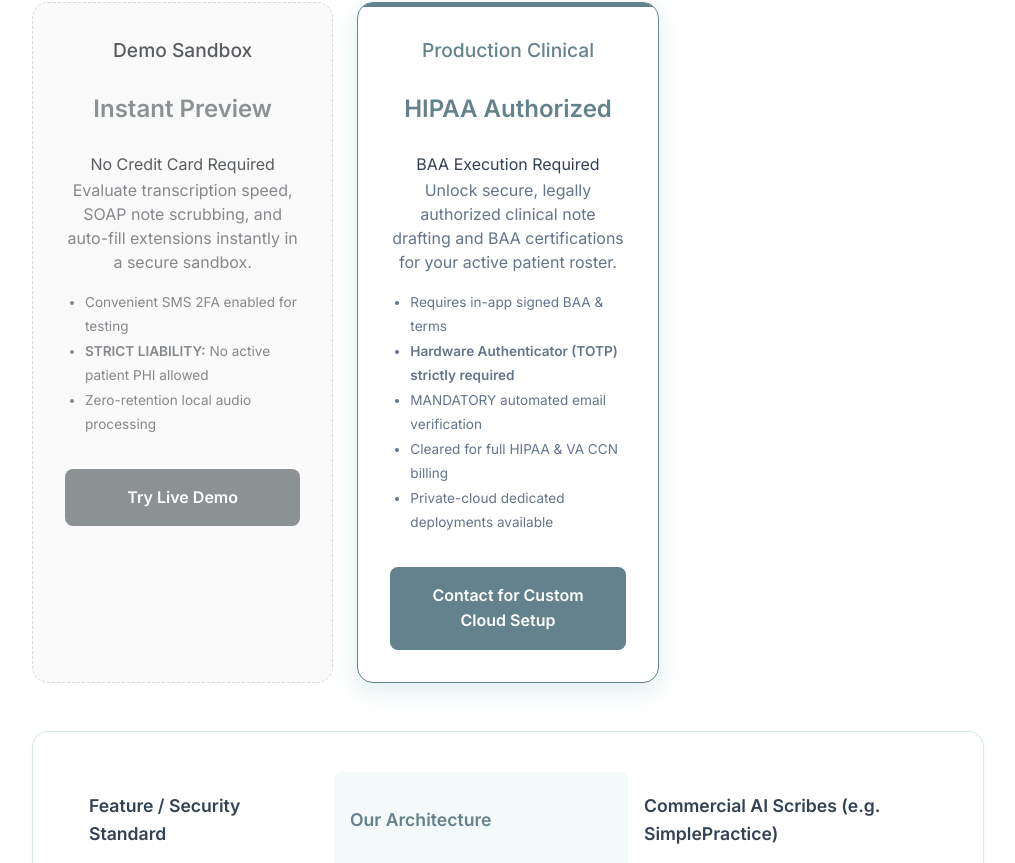
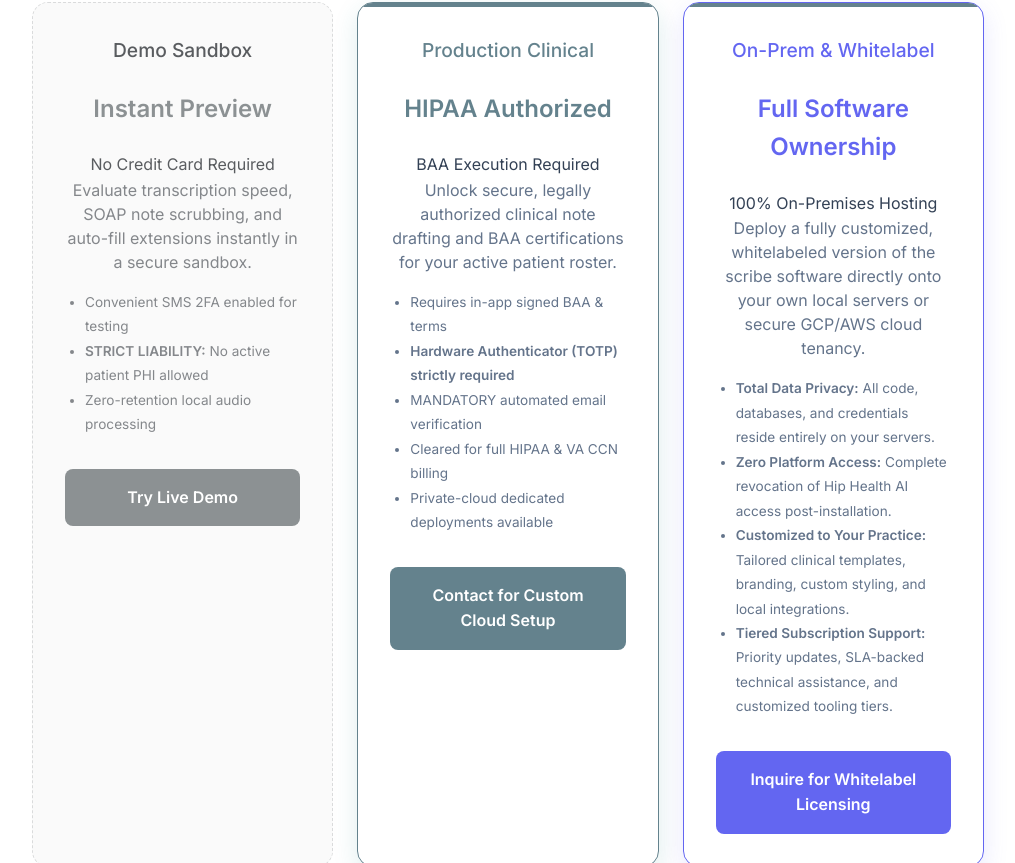
Before and after one commit to alexmarshiamft/hiphealthai, a Next.js app: page / in a window 1280 px wide. Shown: the part 1237-2100 px from the top of the page, without its empty margins (132-1147 px from the left). Built offline with nearby package versions, Linux system fonts and the light colour scheme.

Commit message:
feat: add Private Cloud & Whitelabel Licensing pricing card to landing page

```diff
--- a/src/app/page.tsx
+++ b/src/app/page.tsx
@@ -106,6 +106,27 @@
           </ul>
           <a href="mailto:sales@hiphealthai.com?subject=Production%20Cloud%20Deployment%20Inquiry" className={styles.salesButton} style={{ backgroundColor: 'var(--primary)', width: '100%', textDecoration: 'none', display: 'block', textAlign: 'center' }}>
             Contact for Custom Cloud Setup
+          </a>
+        </div>
+
+        {/* Private Cloud & Whitelabel Licensing */}
+        <div className={`${styles.costCard} ${styles.costCardPrimary}`} style={{ borderColor: '#6366f1', boxShadow: '0 8px 24px rgba(99, 102, 241, 0.15)' }}>
+          <h3 className={styles.costTitle} style={{ color: '#6366f1' }}>On-Prem & Whitelabel</h3>
+          <div style={{ fontSize: '1.5rem', fontWeight: 600, color: '#6366f1', margin: '1.5rem 0' }}>
+            Full Software Ownership
+          </div>
+          <div className={styles.billedText}>100% On-Premises Hosting</div>
+          <p className={styles.costDesc} style={{ minHeight: '80px' }}>
+            Deploy a fully customized, whitelabeled version of the scribe software directly onto your own local servers or secure GCP/AWS cloud tenancy.
+          </p>
+          <ul style={{ textAlign: 'left', fontSize: '0.85rem', color: 'var(--text-muted)', margin: '1rem 0 2rem', paddingLeft: '1.25rem', lineHeight: '1.8' }}>
+            <li><strong>Total Data Privacy:</strong> All code, databases, and credentials reside entirely on your servers.</li>
+            <li><strong>Zero Platform Access:</strong> Complete revocation of Hip Health AI access post-installation.</li>
+            <li><strong>Customized to Your Practice:</strong> Tailored clinical templates, branding, custom styling, and local integrations.</li>
+            <li><strong>Tiered Subscription Support:</strong> Priority updates, SLA-backed technical assistance, and customized tooling tiers.</li>
+          </ul>
+          <a href="mailto:sales@hiphealthai.com?subject=On-Premises%20and%20Whitelabel%20Licensing%20Inquiry" className={styles.salesButton} style={{ backgroundColor: '#6366f1', width: '100%', textDecoration: 'none', display: 'block', textAlign: 'center' }}>
+            Inquire for Whitelabel Licensing
           </a>
         </div>
       </div>
```
